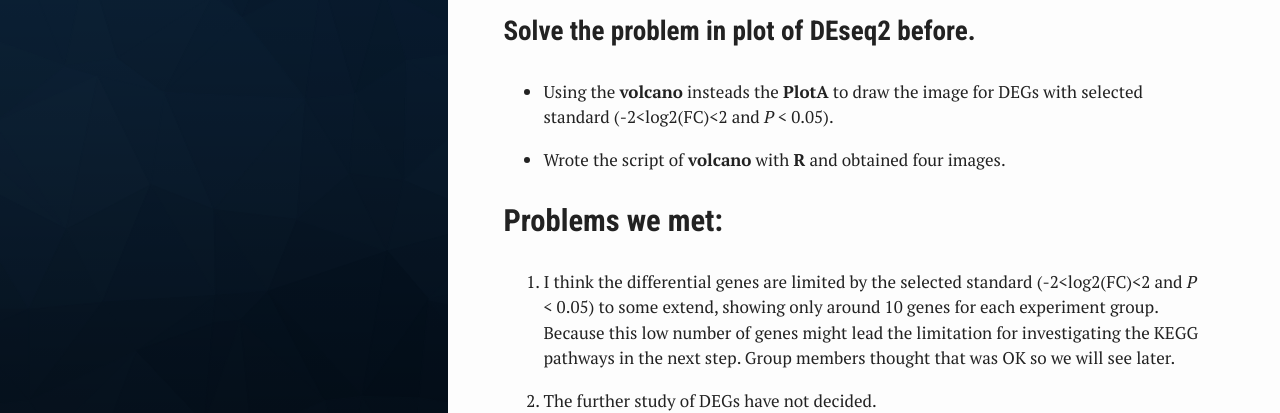
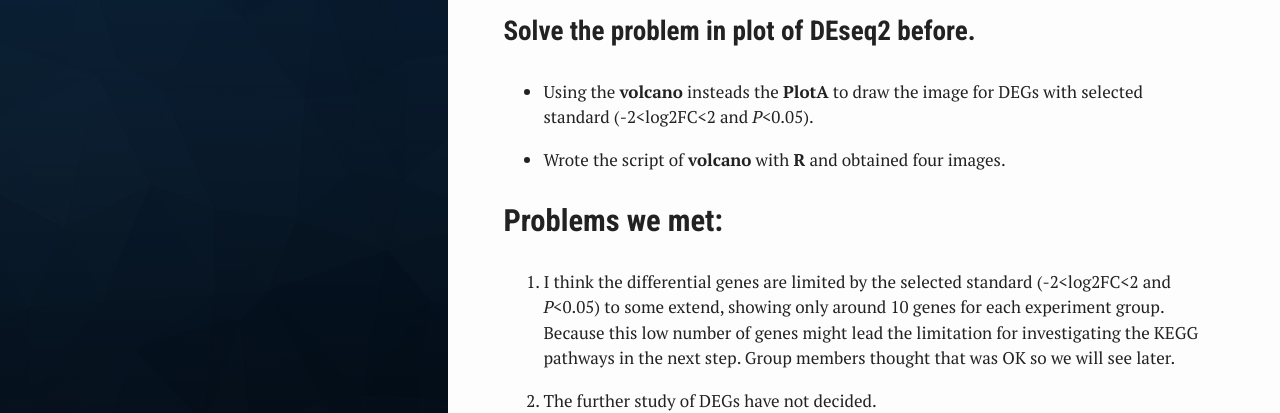
Before and after one commit to yuer0502/karen.github.io, a Jekyll site: the page built from _posts/2018-12-11-Day5.md, in a window 1280 px wide and 900 px high, scrolled down 328 px. Shown: the part 180-593 px from the top of the window. Built offline with Jekyll 4.4.1, drawn with Linux system fonts in a browser that asks for light colours.

Commit message:
Update 2018-12-11-Day5.md

```diff
--- a/_posts/2018-12-11-Day5.md
+++ b/_posts/2018-12-11-Day5.md
@@ -17,12 +17,12 @@ Today we run the **kallisto** on the whole data (12GB in total) and finish the s
 
 ### Solve the problem in plot of DEseq2 before.
 
-- Using the **volcano** insteads the **PlotA** to draw the image for DEGs with selected standard (-2<log2(FC)<2 and *P* < 0.05).
+- Using the **volcano** insteads the **PlotA** to draw the image for DEGs with selected standard (-2<log2FC<2 and *P*<0.05).
 
 - Wrote the script of **volcano** with **R** and obtained four images.
 
 ## Problems we met:
-1. I think the differential genes are limited by the selected standard (-2<log2(FC)<2 and *P* < 0.05) to some extend, showing only around 10 genes for each experiment group. Because this low number of genes might lead the limitation for investigating the KEGG pathways in the next step. Group members thought that was OK so we will see later.
+1. I think the differential genes are limited by the selected standard (-2<log2FC<2 and *P*<0.05) to some extend, showing only around 10 genes for each experiment group. Because this low number of genes might lead the limitation for investigating the KEGG pathways in the next step. Group members thought that was OK so we will see later.
 
 2. The further study of DEGs have not decided.
 
```
